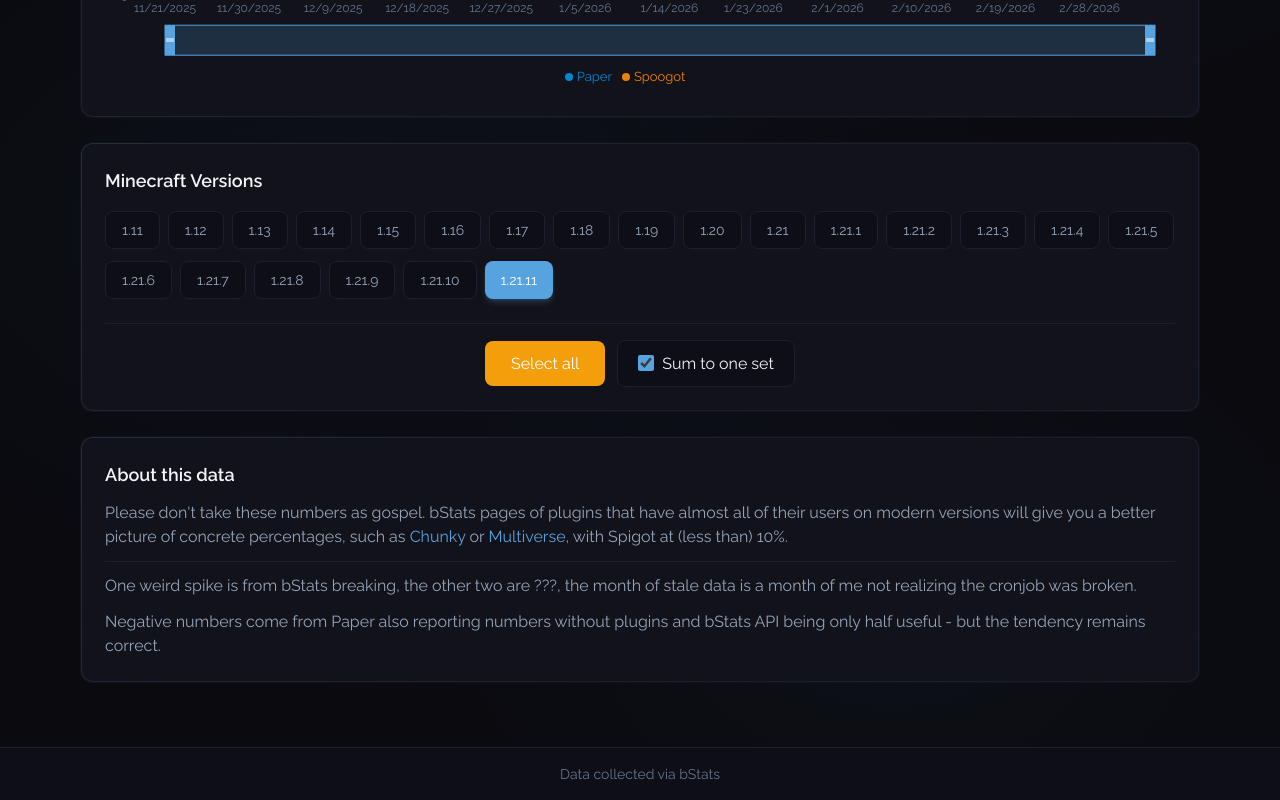
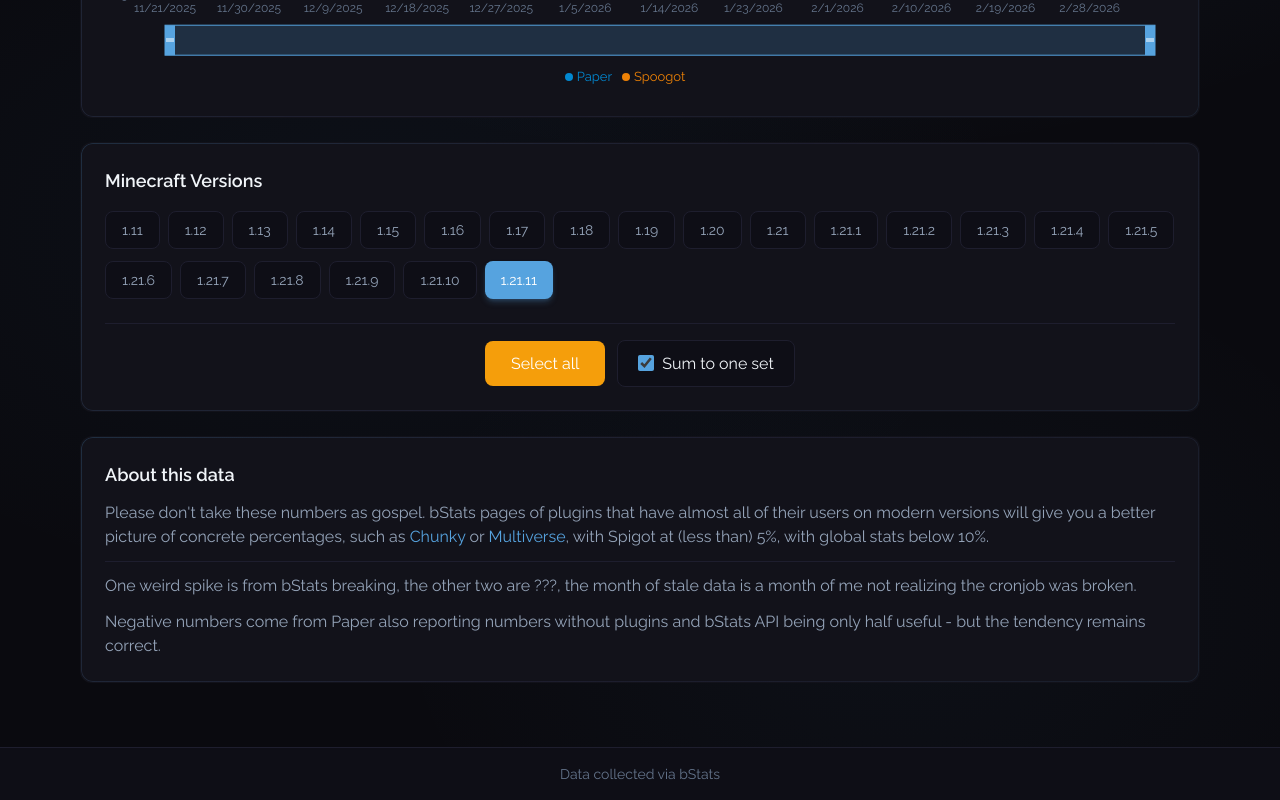
Before and after one commit to kennytv/kennytv.eu, a Next.js app: page /secretgraph in a window 1280 px wide. Shown: the part 471-1271 px from the top of the page. Built offline with nearby package versions, Linux system fonts and the light colour scheme.

Commit message:
Update secretgraph note

```diff
--- a/src/app/secretgraph/_components/InfoCard.tsx
+++ b/src/app/secretgraph/_components/InfoCard.tsx
@@ -22,7 +22,7 @@ export default function InfoCard() {
           >
             Multiverse
           </a>
-          , with Spigot at (less than) 10%.
+          , with Spigot at (less than) 5%, with global stats below 10%.
         </p>
         <hr className="border-border" />
         <p>
```
